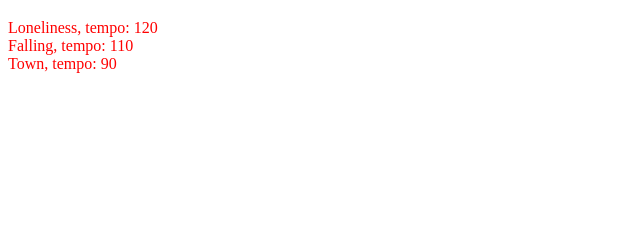
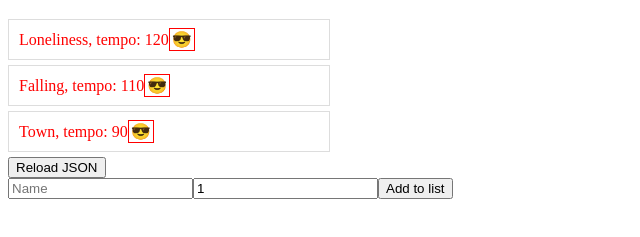
Before and after one commit to Jpkeys29/Ajax, a plain HTML site: page index2.html in a window 1280 px wide. Shown: the part 61-298 px from the top of the page, without its empty margins (0-640 px from the left). Drawn offline with Linux system fonts and the light colour scheme.

```diff
--- a/ajax.js
+++ b/ajax.js
@@ -1,39 +1,95 @@
 const output = document.querySelector('.output');
 console.log(output);
 const url = 'list.json';
+let myList = [];
+const btn1 = document.createElement('button');
+btn1.textContent = 'Reload JSON';
+btn1.addEventListener('click',reloader);
+document.body.append(btn1);
+
+const input1 = document.createElement('input');
+const input2 = document.createElement('input');
+const btn2 = document.createElement('button');
+const divinputs = document.createElement('div');
+divinputs.append(input1);
+divinputs.append(input2);
+divinputs.append(btn2);
+document.body.append(divinputs);
+btn2.textContent = 'Add to list'
+input1.setAttribute('placeholder','Name');
+input2.setAttribute('type','number');
+input2.value = '1';
+btn2.addEventListener('click',addToList);
+
 
 window.addEventListener('DOMContentLoaded',()=>{
     // console.log('DOM fully loaded and parsed!')
     output.textContent = 'Loading.....';
+
     fetch(url)
     .then(respuesta => respuesta.json())
     .then((data)=>{
-        console.log(data);
-        output.innerHTML = '';
-        data.forEach(element => {
-            songcata(element);
-        });
+        // console.log(data);
+        myList = data;
+        maker()
     })
 });
 
-function songcata(song){
+function reloader(){
+    fetch(url)
+    .then(rep => rep.json())
+    .then((data)=>{
+        myList = data;
+        maker();
+    }
+    )
+}
+
+function addToList(){
+    console.log(input1.value);
+    console.log(input2.value);
+}
+
+function maker(){
+    output.innerHTML = '';
+    myList.forEach((element,index) => {
+        songcata(element,index);
+    });
+}
+
+function songcata(song,index){
     const div = document.createElement('div');
+    div.classList.add('box');
     div.innerHTML = `${song.song_Name}, tempo: ${song.tempo}`;
     output.append(div);
+
+    const span = document.createElement('span');
+    span.textContent = '😎';
+    div.append(span);
+    span.addEventListener('click',(e)=>{
+        console.log(index);
+        e.stopPropagation();
+        div.remove();
+        myList.splice(index,1);
+        console.log(myList);
+
+    })
+
     if(song.status){
         div.classList.add('completed')
     }else{
         div.classList.add('notCompleted');
     }
+    div.addEventListener('click',(e)=>{
+        div.classList.add('completed')
+        div.classList.add('notCompleted');
+        console.log(div.classList.contains('confirmed'));
+        if(div.classList.contains('confirmed')){
+            myList[index].status = true;
+        }else{
+            myList[index].status = false;
+        }
+        // console.log(myList);
+    })
+
 }
-
-// function makelist(item){
-//     const div = document.createElement('div');
-//     div.innerHTML = `${item.name} Guests: (${item.guests})`;
-//     output.append(div);
-//     if(item.status){
-//         div.classList.add('confirmed')
-//     }else{
-//         div.classList.add('notConfirmed');
-//     }
-// }
--- a/index2.html
+++ b/index2.html
@@ -4,6 +4,24 @@
         <title>Songs Catalog</title>
     </head>
     <style>
+        .box{
+            padding: 10px;
+            width: 300px;
+            margin: 5px 0;
+            border: 1px solid #ddd
+        }
+        .box span{
+            width: 20px;
+            height: 20px;
+            border: 1px solid red;
+            padding: 2px;
+            color: red;
+        }
+        .box span:hover{
+            cursor: pointer;
+            background-color: bisque;
+        }
+
         .completed{
             color: blueviolet;
 
--- a/list.json
+++ b/list.json
@@ -5,7 +5,7 @@
         "tempo": 120,
         "key": "Eminor",
         "main_Instruments":["Voice","Guitar"],
-        "completed": false
+        "completed": true
     },
     {
         "song_Name": "Falling",
@@ -24,5 +24,4 @@
         "completed": false
 
     }
-
 ]
```
